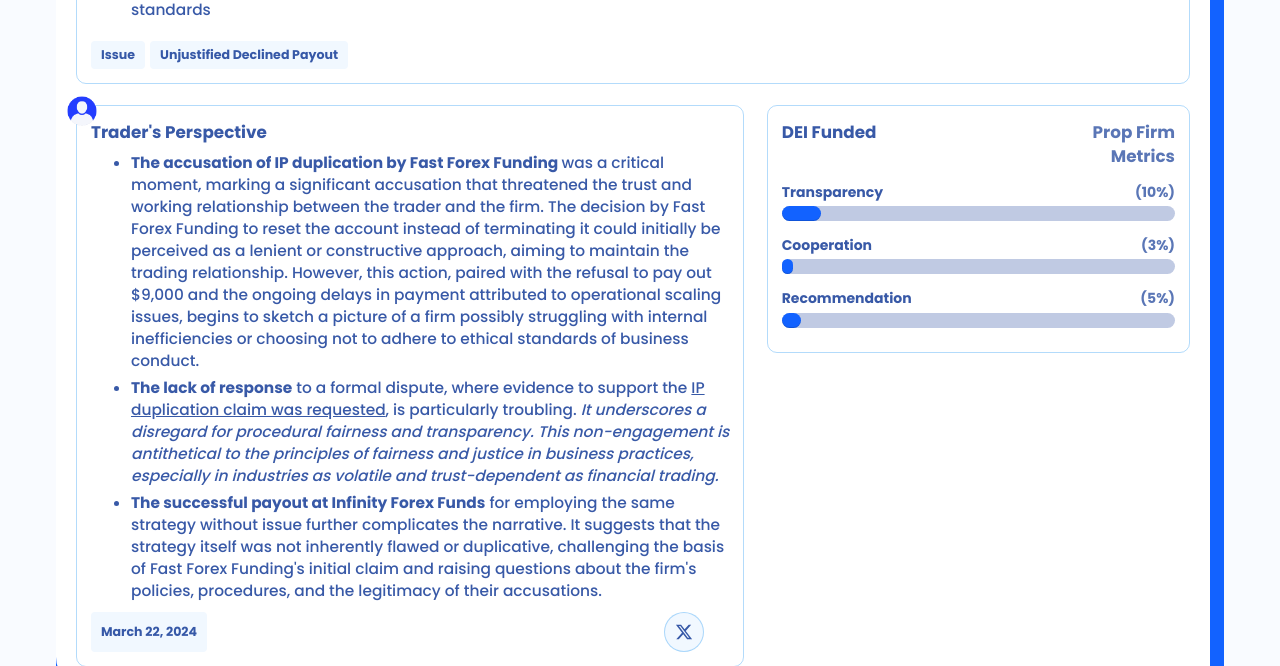
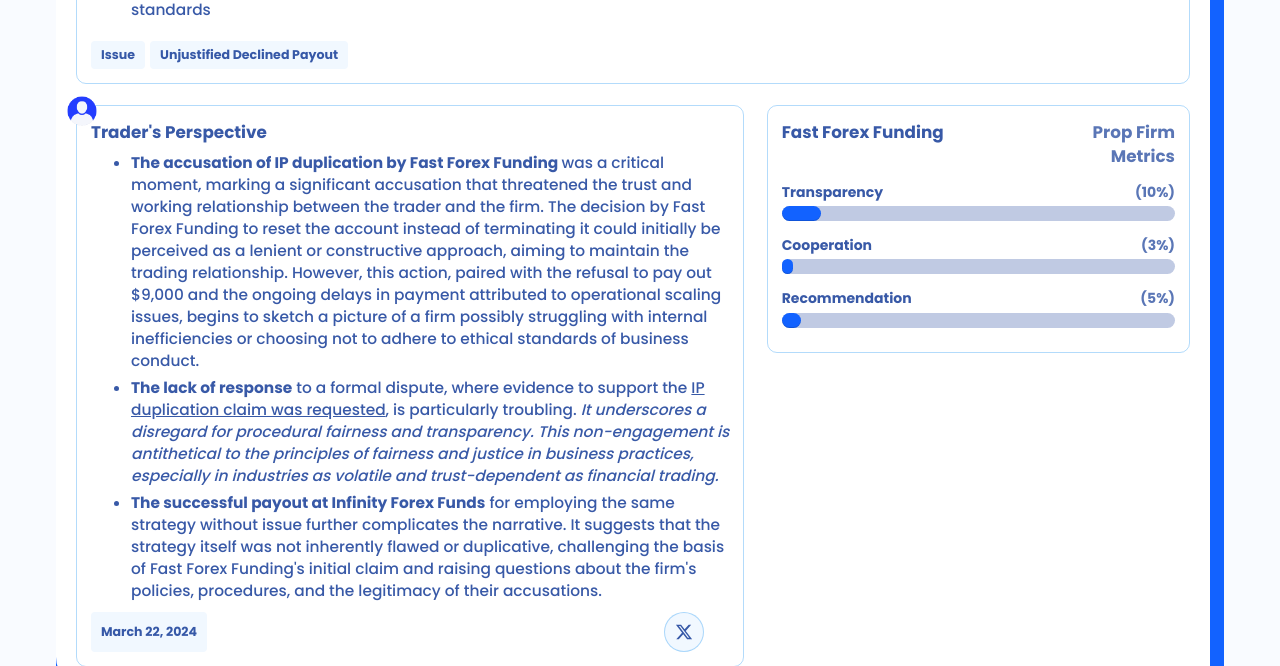
Before and after one commit to Mohamed-004/webdevtrading, a Flask app: page /reports/fast-forex-funding-30a in a window 1280 px wide. Shown: the part 2099-2765 px from the top of the page. Run offline with Flask 3, Linux system fonts and the light colour scheme; some libraries are stand-ins or nearby versions.

Commit message:
compiled case for fff

```diff
--- a/templates/fff_case_30a.html
+++ b/templates/fff_case_30a.html
@@ -153,7 +153,7 @@
 
 
             <div class="report-metrics">
-                <p class="name sepr">DEI Funded<span class="prop-name">Prop Firm <br> Metrics </span></p>
+                <p class="name sepr">Fast Forex Funding<span class="prop-name">Prop Firm <br> Metrics </span></p>
 
                 <div class="metrics-bars">
                     <div class="metric">
```
